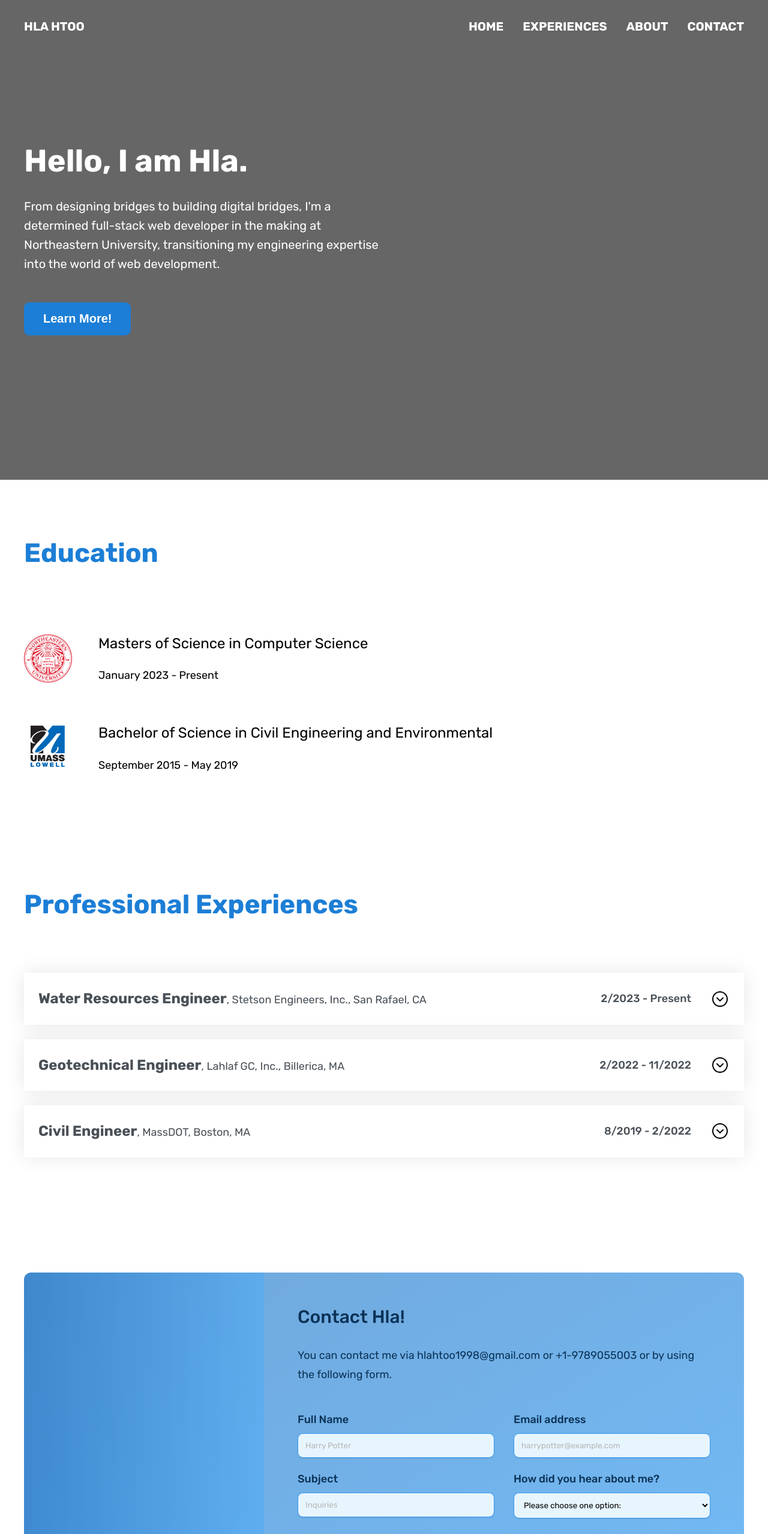
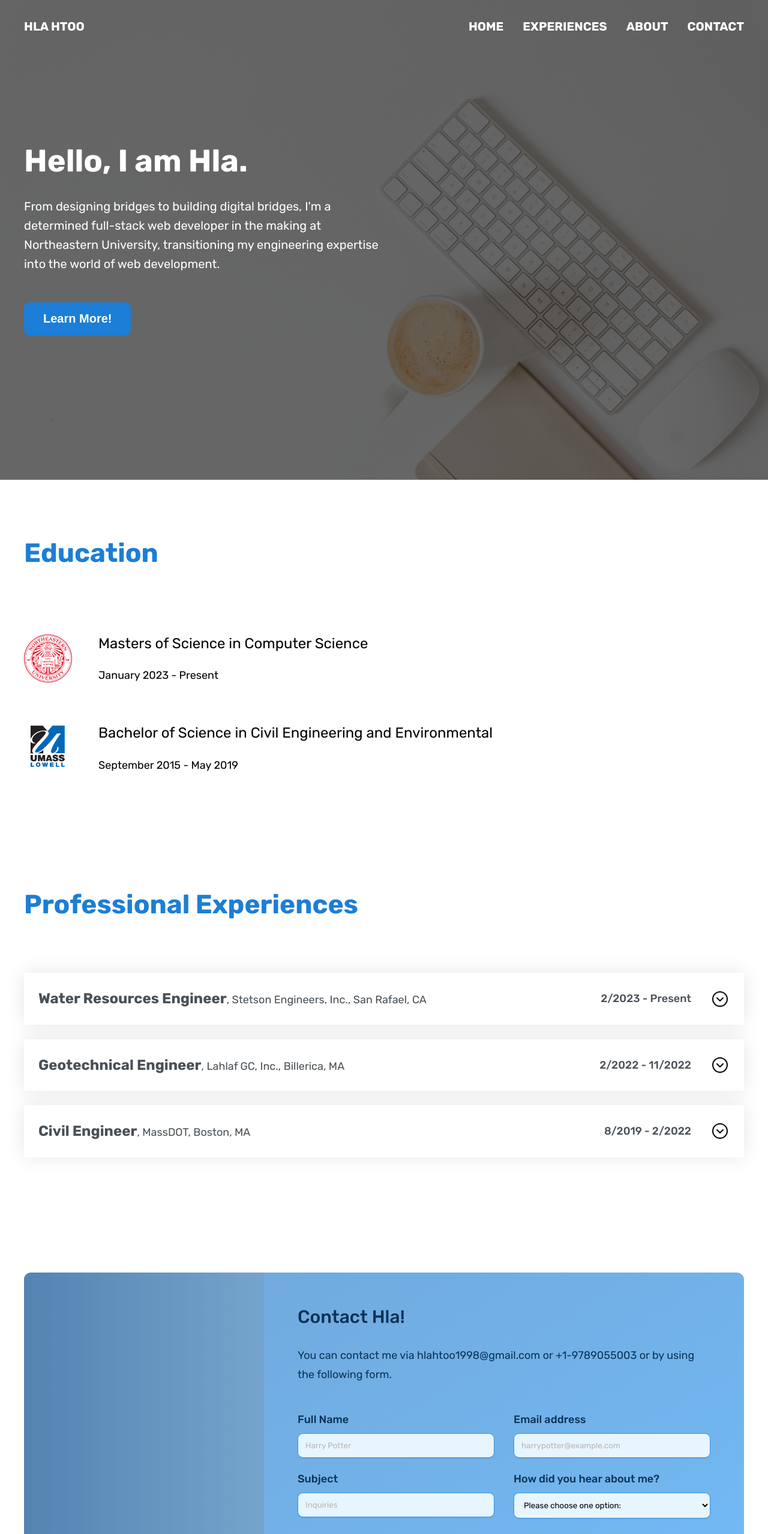
Before and after one commit to hlahtoo/Portfolio-website, a website: page index.html in a window 1280 px wide. Shown: the top 2558 px of the page at 60% size. Drawn offline with Linux system fonts and the light colour scheme; the site is published under a folder, as on GitHub Pages, so addresses that start at the root find nothing.

Commit message:
fixed the images

```diff
--- a/css/style.css
+++ b/css/style.css
@@ -30,7 +30,7 @@ header {
   height: 100vh; /*100% of the viewport*/
   position: relative;
   background-image: linear-gradient(rgba(0, 0, 0, 0.6), rgba(0, 0, 0, 0.6)),
-    url(/images/keyboard_with_cup_of_coffee.jpg);
+    url(../images/keyboard_with_cup_of_coffee.jpg);
   background-size: cover;
   color: #fff;
 }
@@ -284,7 +284,7 @@ h2 {
       rgba(25, 112, 194, 0.566),
       rgba(77, 171, 247, 0.508)
     ),
-    url(/images/florian-klauer-mk7D-4UCfmg-unsplash.jpg);
+    url(../images/florian-klauer-mk7D-4UCfmg-unsplash.jpg);
   background-size: cover;
   background-position: center;
 }
```
